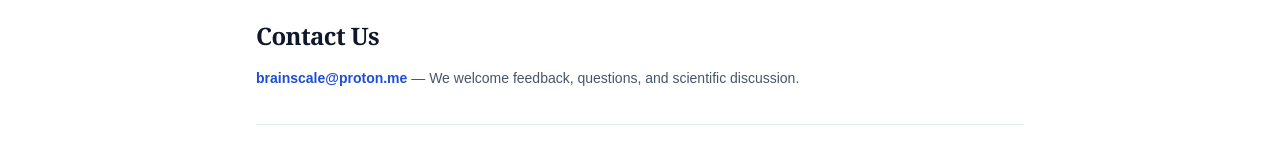
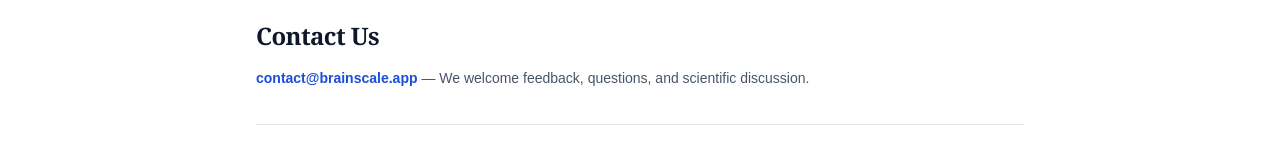
Before and after one commit to devbrainscale/brainscale, a Next.js app: page /about in a window 1280 px wide. Shown: the part 1324-1484 px from the top of the page. Built offline with nearby package versions, Linux system fonts and the light colour scheme.

Commit message:
Update contact email to contact@brainscale.app

```diff
--- a/src/app/about/page.tsx
+++ b/src/app/about/page.tsx
@@ -130,10 +130,10 @@
               </h2>
               <p className="mt-3 text-sm leading-7 text-[#475569]">
                 <a
-                  href="mailto:brainscale@proton.me"
+                  href="mailto:contact@brainscale.app"
                   className="font-semibold text-[#1d4ed8] underline-offset-4 hover:underline focus:outline-none focus-visible:ring-2 focus-visible:ring-[#1d4ed8]/25"
                 >
-                  brainscale@proton.me
+                  contact@brainscale.app
                 </a>{" "}
                 — We welcome feedback, questions, and scientific discussion.
               </p>
@@ -157,7 +157,7 @@
                 { href: "/privacy", label: "Privacy Policy" },
                 { href: "/terms", label: "Terms" },
                 { href: "/about", label: "About" },
-                { href: "mailto:brainscale@proton.me", label: "Contact" },
+                { href: "mailto:contact@brainscale.app", label: "Contact" },
               ].map((l) => (
                 <a
                   key={l.href}
--- a/src/app/page.tsx
+++ b/src/app/page.tsx
@@ -659,7 +659,7 @@
                 { href: "/privacy", label: "Privacy Policy" },
                 { href: "/terms", label: "Terms" },
                 { href: "/about", label: "About" },
-                { href: "mailto:brainscale@proton.me", label: "Contact" },
+                { href: "mailto:contact@brainscale.app", label: "Contact" },
               ].map((l) => (
                 <a
                   key={l.href}
--- a/src/app/privacy/page.tsx
+++ b/src/app/privacy/page.tsx
@@ -114,10 +114,10 @@
               <p className="mt-3 text-sm leading-7 text-[#475569]">
                 If you have questions, contact us at{" "}
                 <a
-                  href="mailto:brainscale@proton.me"
+                  href="mailto:contact@brainscale.app"
                   className="font-semibold text-[#1d4ed8] underline-offset-4 hover:underline focus:outline-none focus-visible:ring-2 focus-visible:ring-[#1d4ed8]/25"
                 >
-                  brainscale@proton.me
+                  contact@brainscale.app
                 </a>
                 .
               </p>
@@ -150,7 +150,7 @@
                 { href: "/privacy", label: "Privacy Policy" },
                 { href: "/terms", label: "Terms" },
                 { href: "/about", label: "About" },
-                { href: "mailto:brainscale@proton.me", label: "Contact" },
+                { href: "mailto:contact@brainscale.app", label: "Contact" },
               ].map((l) => (
                 <a
                   key={l.href}
--- a/src/app/terms/page.tsx
+++ b/src/app/terms/page.tsx
@@ -136,10 +136,10 @@
               <p className="mt-3 text-sm leading-7 text-[#475569]">
                 For questions about these terms, contact{" "}
                 <a
-                  href="mailto:brainscale@proton.me"
+                  href="mailto:contact@brainscale.app"
                   className="font-semibold text-[#1d4ed8] underline-offset-4 hover:underline focus:outline-none focus-visible:ring-2 focus-visible:ring-[#1d4ed8]/25"
                 >
-                  brainscale@proton.me
+                  contact@brainscale.app
                 </a>
                 .
               </p>
@@ -163,7 +163,7 @@
                 { href: "/privacy", label: "Privacy Policy" },
                 { href: "/terms", label: "Terms" },
                 { href: "/about", label: "About" },
-                { href: "mailto:brainscale@proton.me", label: "Contact" },
+                { href: "mailto:contact@brainscale.app", label: "Contact" },
               ].map((l) => (
                 <a
                   key={l.href}
```
